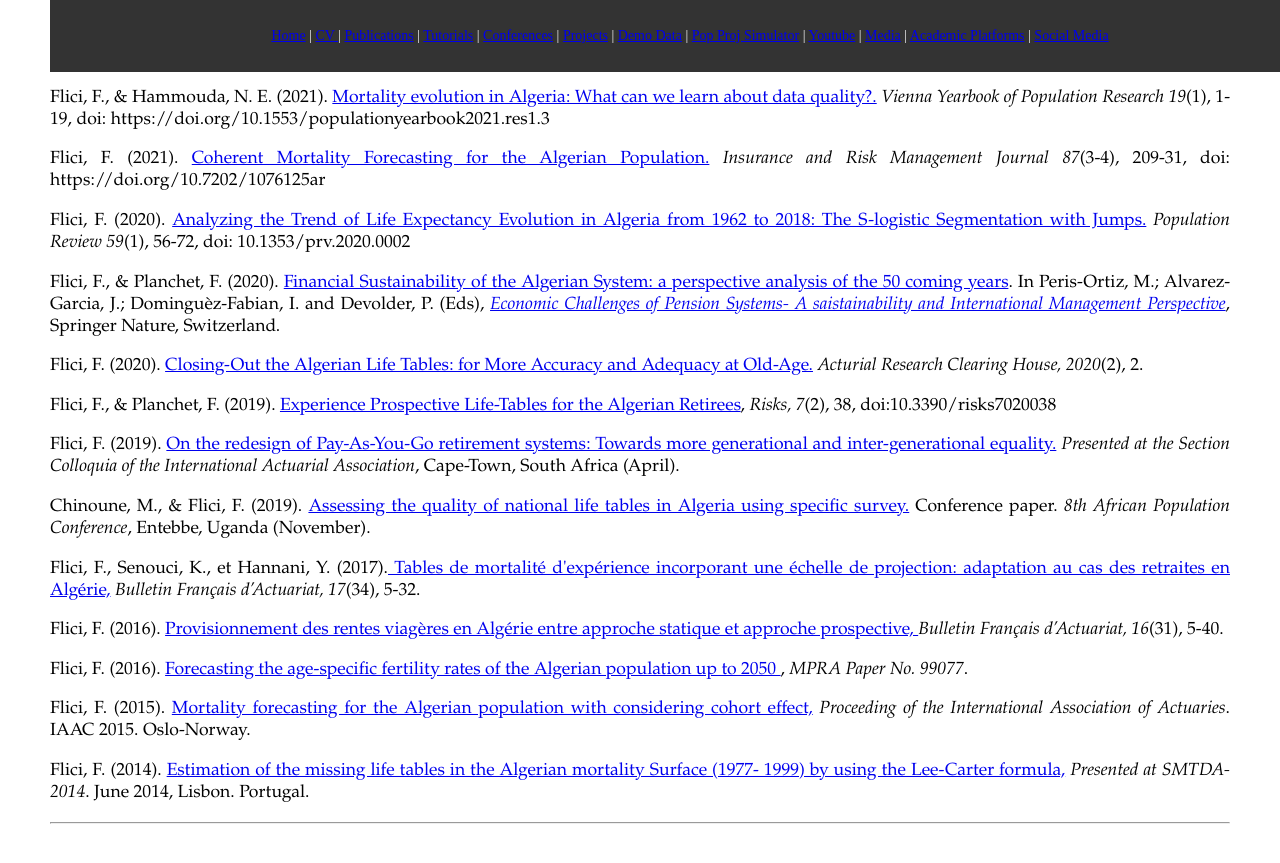
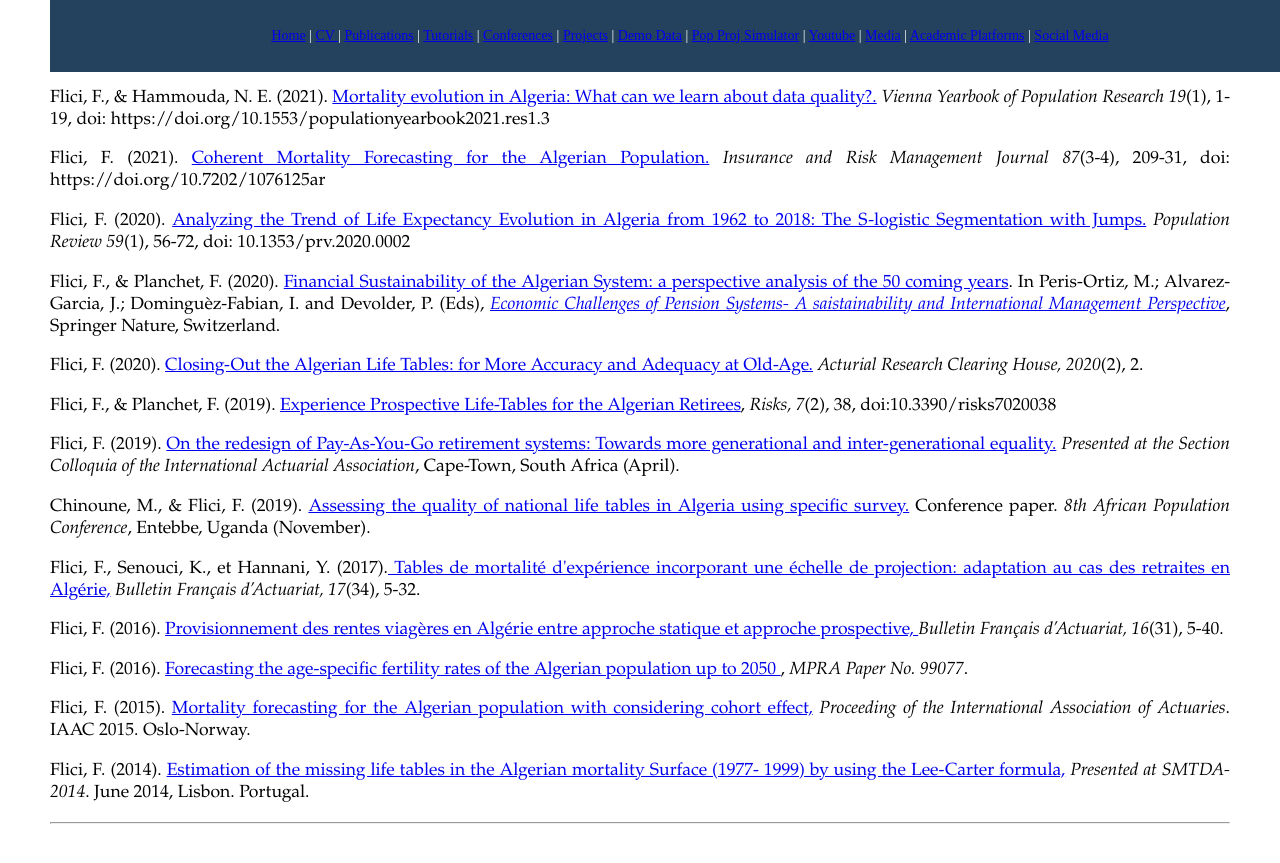
Before and after one commit to Farid-FLICI/farid-flici.github.io, a Jekyll site: the page pub.html, which Jekyll copies as it is, in a window 1280 px wide. Shown: the top 863 px of the page. Built offline with Jekyll 4.4.1, drawn with Linux system fonts in a browser that asks for light colours.

Commit message:
Update pub.html

```diff
--- a/pub.html
+++ b/pub.html
@@ -50,12 +50,12 @@ h3 {
   position: fixed;
   top: 0;
   width: 100%;
-  background-color: #333;
+  background-color: #24425e;
 }
 
 .topnav_a {
   float: center;
-  color: #f2f2f2;
+  color: #ffffff;
   text-align: center;
   padding: 14px 16px;
   text-decoration: none;
```
